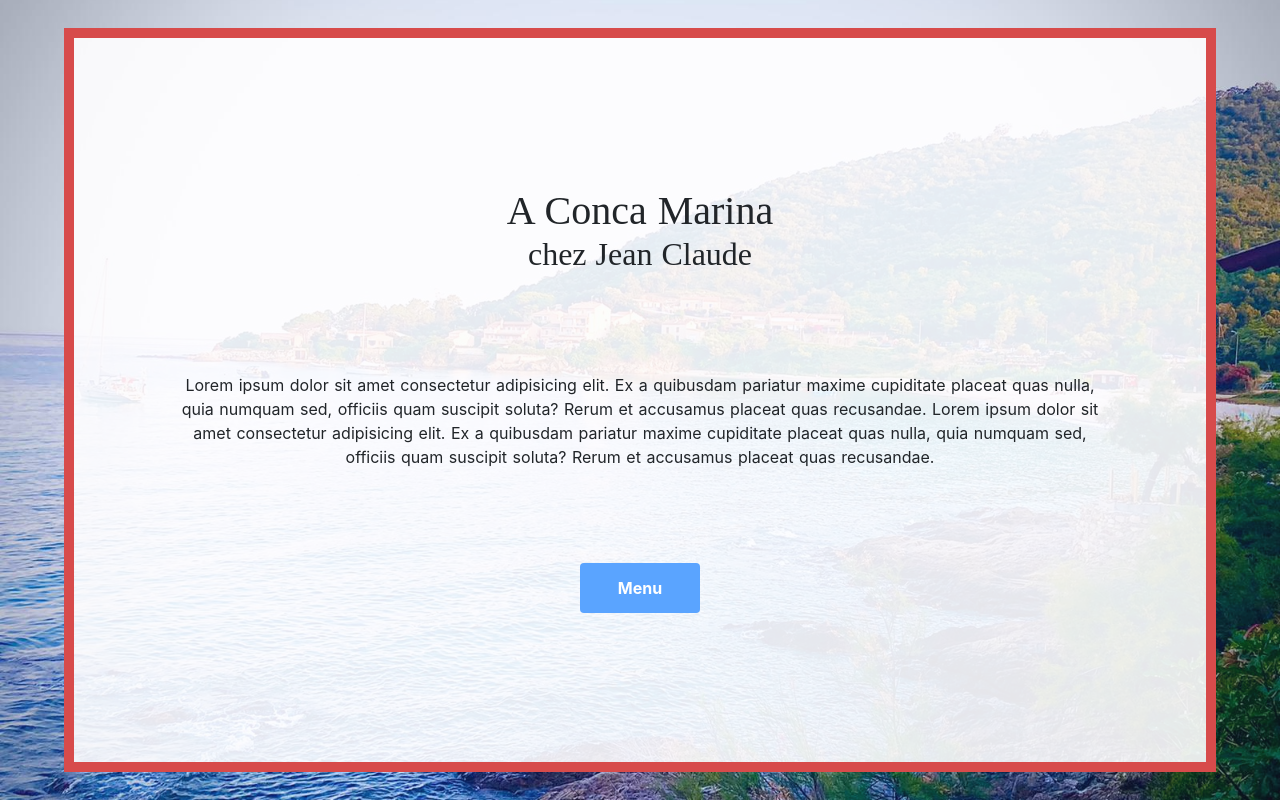
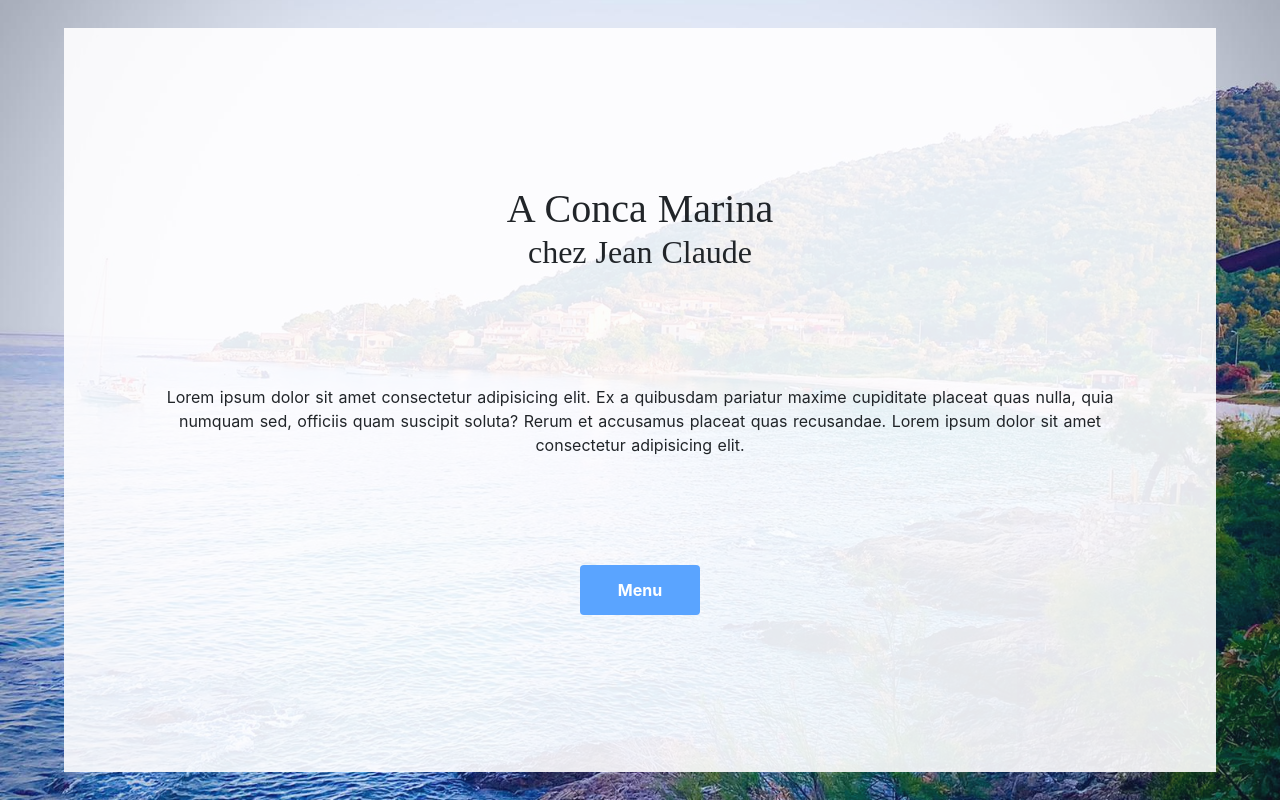
Before and after one commit to BenGoetemann/corsica, a Nuxt app: page / in a window 1280 px wide. Built offline with nearby package versions, Linux system fonts and the light colour scheme; a web font is replaced by a local one.

Commit message:
design fixes

```diff
--- a/pages/index.vue
+++ b/pages/index.vue
@@ -13,9 +13,7 @@
             quibusdam pariatur maxime cupiditate placeat quas nulla, quia
             numquam sed, officiis quam suscipit soluta? Rerum et accusamus
             placeat quas recusandae. Lorem ipsum dolor sit amet consectetur
-            adipisicing elit. Ex a quibusdam pariatur maxime cupiditate placeat
-            quas nulla, quia numquam sed, officiis quam suscipit soluta? Rerum
-            et accusamus placeat quas recusandae.
+            adipisicing elit.
           </p>
           <nuxt-link class="menu-link" to="/card">
             <button class="btn">Menu</button>
@@ -75,8 +73,7 @@ export default {};
   justify-content: space-around;
   padding: 8%;
   text-align: center;
-  border: rgb(215, 75, 75) 10px solid
-}
+  }
 
 .brand {
   font-family: "Style Script", cursive;
```
